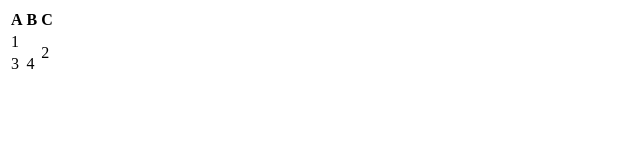
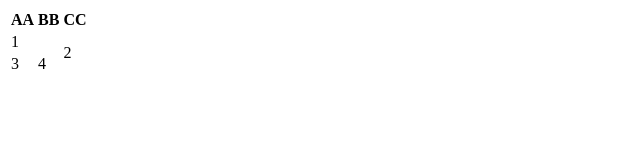
Before and after one commit to gitsofian/statische-web, a website: page tables.html in a window 1280 px wide. Shown: the full height of the page, 0-640 px from the left. Drawn offline with Linux system fonts and the light colour scheme.

Commit message:
tabelle-update

```diff
--- a/tables.html
+++ b/tables.html
@@ -2,7 +2,7 @@
 <html lang="de">
   <head>
     <meta charset="UTF-8" />
-    <meta content=""/>
+    <meta content="" />
     <meta content />
     <title>Dokument</title>
     <link rel="stylesheet" href="" />
@@ -14,22 +14,22 @@
       <tbody>
         <tr>
           <td>
-            <strong>A</strong>
+            <strong>AA</strong>
           </td>
           <td>
-            <strong>B</strong>
+            <strong>BB</strong>
           </td>
           <td>
-            <strong>C</strong>
+            <strong>CC</strong>
           </td>
         </tr>
         <tr>
-            <td colspan="2">1</td>
-            <td rowspan="2">2</td>
+          <td colspan="2">1</td>
+          <td rowspan="2">2</td>
         </tr>
         <tr>
-            <td>3</td>
-            <td>4</td>
+          <td>3</td>
+          <td>4</td>
         </tr>
       </tbody>
     </table>
```
